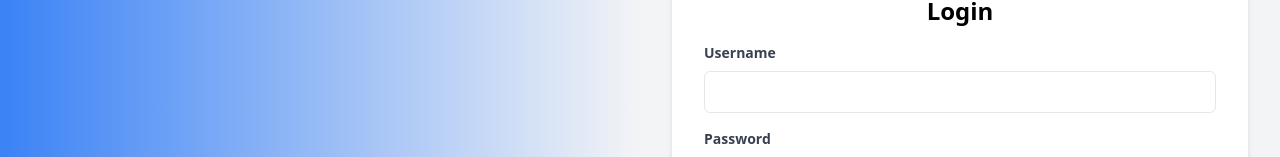
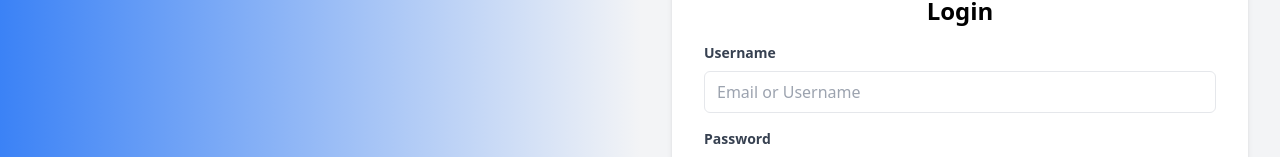
Before and after one commit to loluny85/web-auth, a React (Vite) app: page / in a window 1280 px wide. Shown: the part 149-306 px from the top of the page. Built offline with nearby package versions, Linux system fonts and the light colour scheme; no server answers.

Commit message:
update error message

```diff
--- a/src/components/LoginForm.tsx
+++ b/src/components/LoginForm.tsx
@@ -13,7 +13,7 @@ import toast, { Toaster } from 'react-hot-toast';
 import { useNavigate } from 'react-router-dom';
 import { useTranslation } from 'react-i18next';
 import { IoIosGlobe } from 'react-icons/io';
-
+import { MIN_PASSWORD_LENGTH, MIN_USERNAME_LENGTH } from '../config/config';
 interface FormData {
   emailOrUserName: string;
   password: string;
@@ -21,11 +21,14 @@ interface FormData {
 
 const schema = z.object({
   emailOrUserName: z.string(),
-  password: z.string().min(8),
-}).refine((data) => data.emailOrUserName.length >= 6, {
+  password: z.string(),
+}).refine((data) => data.emailOrUserName.length >= MIN_USERNAME_LENGTH, {
   path: ['emailOrUserName'],
-  message: 'Username too short',
-});
+  message: 'USERNAME_TOO_SHORT'
+}).refine((data) => data.password.length >= MIN_PASSWORD_LENGTH, {
+  path: ['password'],
+  message: 'PASSWORD_TOO_SHORT'
+})
 
 const LoginForm: React.FC = () => {
   const [loading, setLoading] = useState<boolean>(false);
@@ -121,9 +124,10 @@ const LoginForm: React.FC = () => {
             id="emailOrUserName"
             {...register('emailOrUserName')}
             defaultValue={email}
+            placeholder="Email or Username"
             className="w-full border rounded-md py-2 px-3 focus:outline-none focus:ring focus:border-blue-300"
           />
-          <span className="text-red-500">{errors.emailOrUserName?.message && <>{errors.emailOrUserName?.message}</>}</span>
+          <span className="text-red-500">{errors.emailOrUserName?.message && <>{t(errors.emailOrUserName?.message)}</>}</span>
         </div>
         <div className="mb-4">
           <label htmlFor="password" className="block text-gray-700 text-sm font-bold mb-2">
@@ -136,7 +140,7 @@ const LoginForm: React.FC = () => {
             defaultValue={password}
             className="w-full border rounded-md py-2 px-3 focus:outline-none focus:ring focus:border-blue-300"
           />
-          <span className="text-red-500">{errors.password?.message && <>{errors.password?.message}</>}</span>
+          <span className="text-red-500">{errors.password?.message && <>{t(errors.password?.message, {minLength: MIN_PASSWORD_LENGTH})}</>}</span>
         </div>
         <div className="text-center">
           <button
--- a/src/components/RegisterForm.tsx
+++ b/src/components/RegisterForm.tsx
@@ -3,7 +3,7 @@ import { useForm } from 'react-hook-form';
 import { zodResolver } from '@hookform/resolvers/zod';
 import { z } from 'zod';
 import { useAuthStore } from '../store/useAuthStore';
-import { validations } from '../config/config';
+import { MIN_PASSWORD_LENGTH, validations } from '../config/config';
 import { createUserWithEmailAndPassword } from 'firebase/auth';
 import { auth } from '../../firebase';
 import { collection, addDoc } from 'firebase/firestore';
@@ -19,6 +19,42 @@ interface FormData {
   country: string;
 }
 
+const schema = z
+    .object({
+      username: z.string(),
+      email: z.string(),
+      password: z.string(),
+      country: z.string().min(1),
+    })
+    .refine(data => data.password.length >= MIN_PASSWORD_LENGTH, {
+      path: ['password'],
+      message: 'PASSWORD_TOO_SHORT',
+    })
+    .refine(
+      (data) => data.username.length >= validations[data.country].userNameMinChars,
+      {
+        path: ['username'],
+        message: 'USERNAME_TOO_SHORT_MIN_CHARS',
+      }
+    )
+    .refine((data) => data.username.length <= 15, {
+      path: ['username'],
+      message: 'USERNAME_TOO_LONG',
+    })
+    .refine(
+      (data) => !!data.username.match(validations[data.country].validRegex),
+      {
+        path: ['username'],
+        message: 'userNameIncorrectFormat',
+      }
+    ).refine(
+      (data) => data.email.match(/^[a-zA-Z0-9._-]+@[a-zA-Z0-9.-]+\.[a-zA-Z]{2,4}$/),
+      {
+        path: ['email'],
+        message: 'INVALID_EMAIL',
+      }
+    );
+
 const RegisterForm: React.FC = () => {
   const { t } = useTranslation();
   const [loading, setLoading] = useState(false);
@@ -26,43 +62,12 @@ const RegisterForm: React.FC = () => {
 
   const navigate = useNavigate();
 
-  const schema = z
-    .object({
-      username: z.string(),
-      email: z.string(),
-      password: z.string().min(8),
-      country: z.string().min(1),
-    })
-    .refine(
-      (data) => data.username.length >= validations[data.country].userNameMinChars,
-      {
-        path: ['username'],
-        message: t('shortUserName'),
-      }
-    )
-    .refine((data) => data.username.length <= 10, {
-      path: ['username'],
-      message: t('longUserName'),
-    })
-    .refine(
-      (data) => !!data.username.match(validations[data.country].validRegex),
-      {
-        path: ['username'],
-        message: t('userNameIncorrectFormat'),
-      }
-    ).refine(
-      (data) => !!data.email,
-      {
-        path: ['email'],
-        message: t('INVALID_EMAIL'),
-      }
-    );
-
   const {
     register,
     handleSubmit,
     reset,
     formState: { errors },
+    getValues
   } = useForm<FormData>({
     resolver: zodResolver(schema),
   });
@@ -127,9 +132,7 @@ const RegisterForm: React.FC = () => {
             defaultValue={username}
             className="w-full border rounded-md py-2 px-3 focus:outline-none focus:ring focus:border-blue-300"
           />
-          <span className="text-red-500">
-            {errors.username?.message && <>{errors.username?.message}</>}
-          </span>
+          <span className="text-red-500">{errors.username?.message && <>{t(errors.username?.message, {minLength: validations[getValues('country')]?.userNameMinChars})}</>}</span>
         </div>
         <div className="mb-4">
           <label htmlFor="email" className="block text-gray-700 text-sm font-bold mb-2">
@@ -142,9 +145,7 @@ const RegisterForm: React.FC = () => {
             defaultValue={email}
             className="w-full border rounded-md py-2 px-3 focus:outline-none focus:ring focus:border-blue-300"
           />
-          <span className="text-red-500">
-            {errors.email?.message && <>{errors.email?.message}</>}
-          </span>
+          <span className="text-red-500">{errors.email?.message && <>{t(errors.email?.message)}</>}</span>
         </div>
         <div className="mb-4">
           <label htmlFor="password" className="block text-gray-700 text-sm font-bold mb-2">
@@ -157,9 +158,7 @@ const RegisterForm: React.FC = () => {
             defaultValue={password}
             className="w-full border rounded-md py-2 px-3 focus:outline-none focus:ring focus:border-blue-300"
           />
-          <span className="text-red-500">
-            {errors.password?.message && <>{errors.password?.message}</>}
-          </span>
+          <span className="text-red-500">{errors.password?.message && <>{t(errors.password?.message, {minLength: MIN_PASSWORD_LENGTH})}</>}</span>
         </div>
         <div className="mb-4">
           <label htmlFor="country" className="block text-gray-700 text-sm font-bold mb-2">
--- a/src/config/config.ts
+++ b/src/config/config.ts
@@ -4,6 +4,7 @@ type ValidationConfig = {
     validRegex: string | any;
     country: string;
     code: string;
+    formatErrorMsg?: string;
 };
 
 type ValidationConfigs = {
@@ -17,14 +18,16 @@ export const validations: ValidationConfigs = {
         userNameMinChars: 5,
         validRegex: /^[Ii][a-zA-Z]*$/,
         country: "India",
-        code: "IN"
+        code: "IN",
+        formatErrorMsg: 'USERNAME_IN_FORMAT_ERR'
     },
     FR: {
         lang: 'fr',
         userNameMinChars: 6,
         validRegex: /^FR[a-zA-Z0-9%_]*$/,
         country: "France",
-        code: "FR"
+        code: "FR",
+        formatErrorMsg: 'USERNAME_FR_FORMAT_ERR'
     },
     AE: {
         lang: 'ar',
@@ -39,4 +42,7 @@ export const languageOptions = [
     { code: "en", label: "English" },
     { code: "fr", label: "Français" },
     { code: "ar", label: "عربي" }
-  ];
+];
+
+export const MIN_PASSWORD_LENGTH = 8
+export const MIN_USERNAME_LENGTH = 6
--- a/src/locales/ar/error.json
+++ b/src/locales/ar/error.json
@@ -7,5 +7,11 @@
     "RESET_PASSWORD_FAILED": "فشلت إعادة تعيين كلمة المرور",
     "SIGNOUT_FAILED": "فشلت عملية الخروج",
     "INVALID_EMAIL": "بريد إلكتروني غير صالح",
-    "USERNAME_NOT_FOUND": "اسم المستخدم غير موجود"
+    "USERNAME_NOT_FOUND": "اسم المستخدم غير موجود",
+    "USERNAME_TOO_SHORT": "اسم المستخدم قصير جدا",
+    "PASSWORD_TOO_SHORT": "كلمة المرور قصيرة جدا. الحد الأدنى {{minLength}} أحرف.",
+    "USERNAME_TOO_SHORT_MIN_CHARS": "اسم المستخدم قصير جداً. الحد الأدنى {{minLength}} أحرف.",
+    "USERNAME_TOO_LONG": "اسم المستخدم طويل جداً.",
+    "USERNAME_IN_FORMAT_ERR": "يجب أن يبدأ اسم المستخدم بحرف I",
+    "USERNAME_FR_FORMAT_ERR": "يجب أن يبدأ اسم المستخدم بحرف FR"
 }
--- a/src/locales/en/error.json
+++ b/src/locales/en/error.json
@@ -7,5 +7,11 @@
     "RESET_PASSWORD_FAILED": "Reset password failed",
     "SIGNOUT_FAILED": "Signout failed",
     "INVALID_EMAIL": "Invalid email",
-    "USERNAME_NOT_FOUND": "Username not found"
+    "USERNAME_NOT_FOUND": "Username/Email not found",
+    "USERNAME_TOO_SHORT": "Username/Email too short",
+    "USERNAME_TOO_SHORT_MIN_CHARS": "Username too short. Min {{minLength}} characters.",
+    "PASSWORD_TOO_SHORT": "Password too short. Min {{minLength}} characters.",
+    "USERNAME_TOO_LONG": "Username too long.",
+    "USERNAME_IN_FORMAT_ERR": "Username should begin with I",
+    "USERNAME_FR_FORMAT_ERR": "Username should begin with FR"
 }
--- a/src/locales/en/translation.json
+++ b/src/locales/en/translation.json
@@ -1,7 +1,7 @@
 {
     "userNameShort": "Username too long",
     "userNameLong": "Username too short",
-    "userNameIncorrectFormat": "Username not per correct format",
+    "userNameIncorrectFormat": "Username format is incorrect",
     "username": "Username",
     "email": "Email",
     "password": "Password",
--- a/src/locales/fr/error.json
+++ b/src/locales/fr/error.json
@@ -7,5 +7,11 @@
     "RESET_PASSWORD_FAILED": "Échec de la réinitialisation du mot de passe",
     "SIGNOUT_FAILED": "Échec de la déconnexion",
     "INVALID_EMAIL": "Adresse e-mail invalide",
-    "USERNAME_NOT_FOUND": "Nom d'utilisateur introuvable"
+    "USERNAME_NOT_FOUND": "Nom d'utilisateur introuvable",
+    "USERNAME_TOO_SHORT": "Nom d'utilisateur trop court",
+    "PASSWORD_TOO_SHORT": "Mot de passe trop court. Minimum {{minLength}} caractères.",
+    "USERNAME_TOO_SHORT_MIN_CHARS": "Nom d'utilisateur trop court. Min {{minLength}} caractères.",
+    "USERNAME_TOO_LONG": "Nom d'utilisateur trop long.",
+    "USERNAME_IN_FORMAT_ERR": "Le nom d'utilisateur doit commencer par I",
+    "USERNAME_FR_FORMAT_ERR": "Le nom d'utilisateur doit commencer par FR"
 }
```
